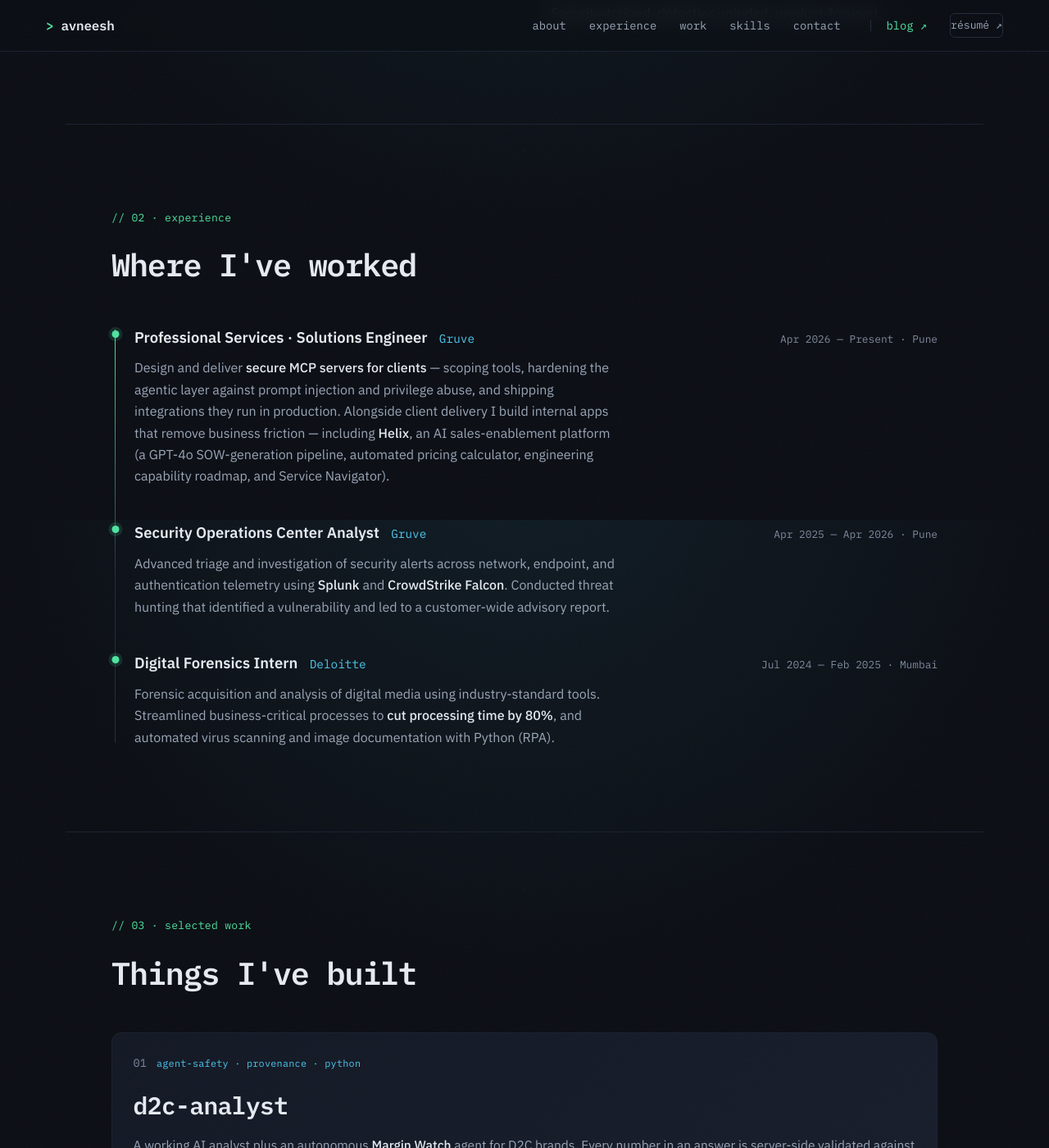
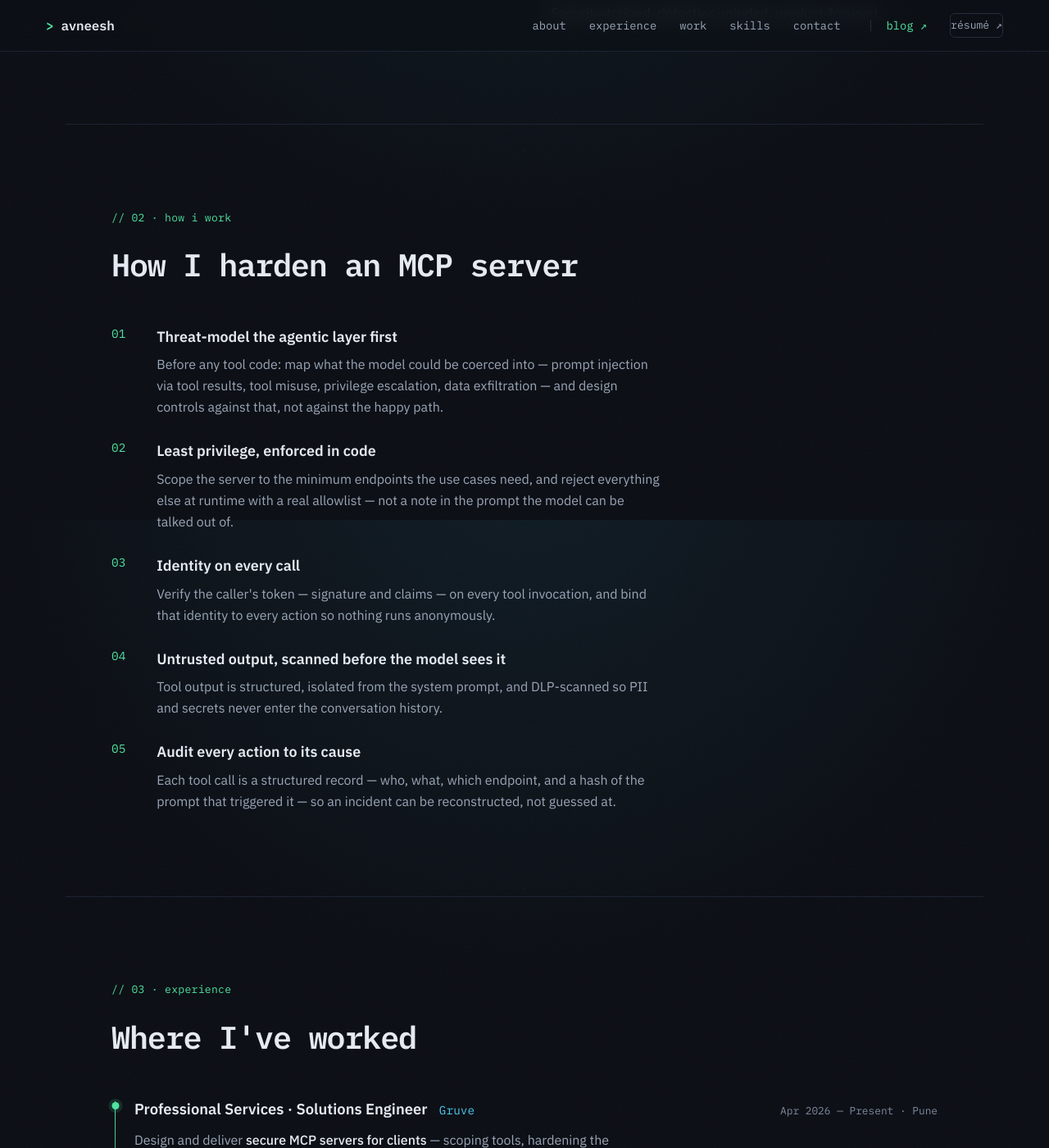
Before and after one commit to agileAlligator/Portfolio-Page, a Jekyll site: the page index.html, which Jekyll copies as it is, in a window 1280 px wide and 1400 px high, scrolled down 1166 px. Shown: the whole window at 82% size. Built offline with Jekyll 4.4.1, drawn with Linux system fonts in a browser that asks for light colours; some of the changed text lies outside the part shown.

Commit message:
Add "How I work" capability section (threat-model-first approach)
Puts the secure-MCP methodology high on the page — threat model, least-priv
allowlist, per-call identity, output DLP, audit-to-prompt — so a security
buyer can judge the approach in the first skim. Personal-brand framing, not
a sales menu.

Co-Authored-By: Claude Opus 4.8 (1M context) <noreply@anthropic.com>

```diff
--- a/index.html
+++ b/index.html
@@ -126,9 +126,52 @@
 			</div>
 		</section>
 
+		<!-- ─────────────────────────── HOW I WORK ─────────────────────────── -->
+		<section class="section" id="approach">
+			<p class="section-label" data-reveal>// 02 · how i work</p>
+			<h2 class="section-title" data-reveal>How I harden an MCP server</h2>
+			<ol class="approach">
+				<li class="approach-step" data-reveal>
+					<span class="approach-num">01</span>
+					<div>
+						<h3>Threat-model the agentic layer first</h3>
+						<p>Before any tool code: map what the model could be coerced into — prompt injection via tool results, tool misuse, privilege escalation, data exfiltration — and design controls against that, not against the happy path.</p>
+					</div>
+				</li>
+				<li class="approach-step" data-reveal>
+					<span class="approach-num">02</span>
+					<div>
+						<h3>Least privilege, enforced in code</h3>
+						<p>Scope the server to the minimum endpoints the use cases need, and reject everything else at runtime with a real allowlist — not a note in the prompt the model can be talked out of.</p>
+					</div>
+				</li>
+				<li class="approach-step" data-reveal>
+					<span class="approach-num">03</span>
+					<div>
+						<h3>Identity on every call</h3>
+						<p>Verify the caller's token — signature and claims — on every tool invocation, and bind that identity to every action so nothing runs anonymously.</p>
+					</div>
+				</li>
+				<li class="approach-step" data-reveal>
+					<span class="approach-num">04</span>
+					<div>
+						<h3>Untrusted output, scanned before the model sees it</h3>
+						<p>Tool output is structured, isolated from the system prompt, and DLP-scanned so PII and secrets never enter the conversation history.</p>
+					</div>
+				</li>
+				<li class="approach-step" data-reveal>
+					<span class="approach-num">05</span>
+					<div>
+						<h3>Audit every action to its cause</h3>
+						<p>Each tool call is a structured record — who, what, which endpoint, and a hash of the prompt that triggered it — so an incident can be reconstructed, not guessed at.</p>
+					</div>
+				</li>
+			</ol>
+		</section>
+
 		<!-- ─────────────────────────── EXPERIENCE ─────────────────────────── -->
 		<section class="section" id="experience">
-			<p class="section-label" data-reveal>// 02 · experience</p>
+			<p class="section-label" data-reveal>// 03 · experience</p>
 			<h2 class="section-title" data-reveal>Where I've worked</h2>
 
 			<ol class="timeline">
@@ -179,7 +222,7 @@
 
 		<!-- ────────────────────────────── WORK ────────────────────────────── -->
 		<section class="section" id="work">
-			<p class="section-label" data-reveal>// 03 · selected work</p>
+			<p class="section-label" data-reveal>// 04 · selected work</p>
 			<h2 class="section-title" data-reveal>Things I've built</h2>
 
 			<div class="cards">
@@ -286,7 +329,7 @@
 
 		<!-- ───────────────────────────── SKILLS ───────────────────────────── -->
 		<section class="section" id="skills">
-			<p class="section-label" data-reveal>// 04 · skills</p>
+			<p class="section-label" data-reveal>// 05 · skills</p>
 			<h2 class="section-title" data-reveal>Toolkit</h2>
 
 			<div class="skills-grid">
@@ -360,7 +403,7 @@
 
 		<!-- ──────────────────────────── CONTACT ──────────────────────────── -->
 		<section class="section section-contact" id="contact">
-			<p class="section-label" data-reveal>// 05 · contact</p>
+			<p class="section-label" data-reveal>// 06 · contact</p>
 			<h2 class="contact-title" data-reveal>Let's build something secure.</h2>
 			<div class="contact-links" data-reveal>
 				<a href="mailto:apkasture02@gmail.com">apkasture02@gmail.com</a>
--- a/style.css
+++ b/style.css
@@ -348,6 +348,20 @@ a { color: inherit; text-decoration: none; }
 .tl-desc { color: var(--ink-dim); max-width: 62ch; }
 .tl-desc strong { color: var(--ink); font-weight: 500; }
 
+/* how i work */
+.approach { list-style: none; display: grid; gap: 1.6rem; max-width: 60rem; }
+.approach-step { display: flex; gap: 1.25rem; align-items: flex-start; }
+.approach-num {
+	font-family: var(--mono);
+	color: var(--acc);
+	font-size: 0.9rem;
+	line-height: 1.55;
+	flex-shrink: 0;
+	width: 2.2rem;
+}
+.approach-step h3 { font-size: 1.12rem; font-weight: 600; margin-bottom: 0.35rem; }
+.approach-step p { color: var(--ink-dim); max-width: 64ch; }
+
 /* cards */
 .cards { display: grid; grid-template-columns: repeat(2, 1fr); gap: 1.25rem; }
 .card {
```
